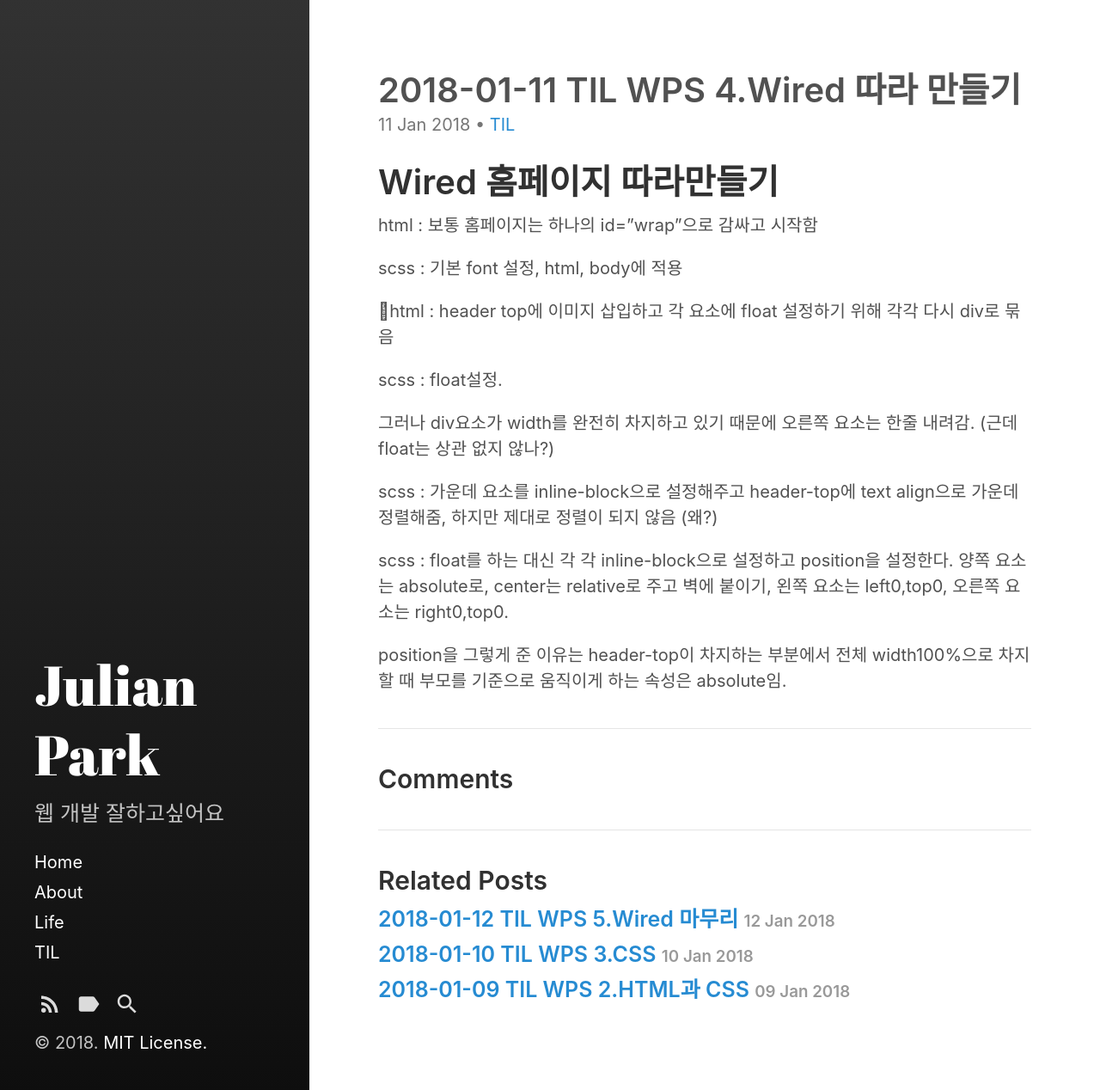
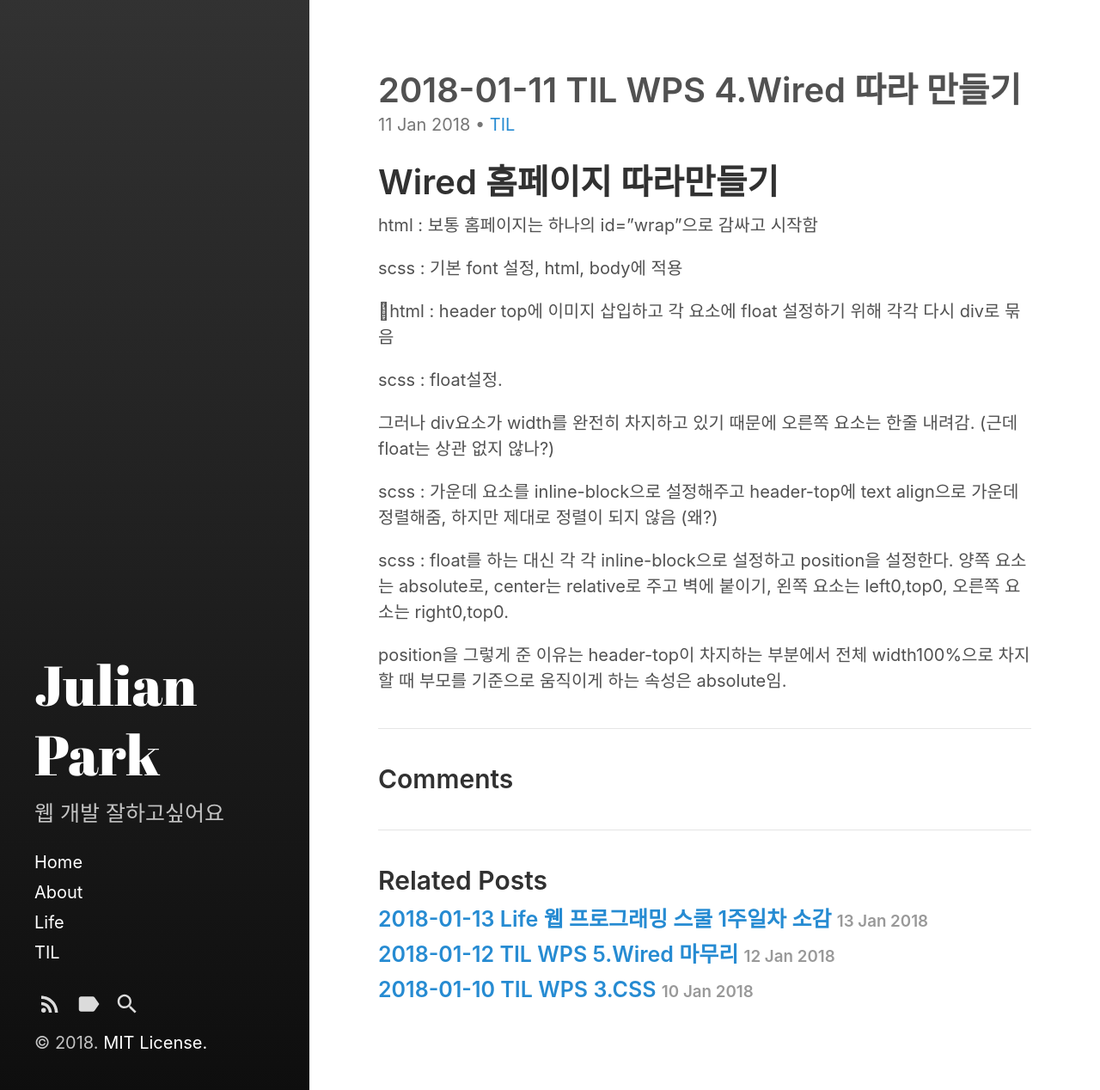
Before and after one commit to Chrisaor/chrisaor.github.com, a Jekyll site: the page built from _posts/2018-01-11-TIL.md, in a window 1280 px wide. Shown: the whole page at 86% size. Built offline with Jekyll 4.4.1, drawn with Linux system fonts in a browser that asks for light colours; part of the change alters nothing that is shown.

Commit message:
life update

```diff
--- /dev/null
+++ b/_posts/2018-01-13-LIFE.md
@@ -0,0 +1,18 @@
+---
+layout: post
+title:  "2018-01-13 Life 웹 프로그래밍 스쿨 1주일차 소감"
+date:   2018-01-13 11:30:00 +0900
+categories: Life
+---
+
+프리스쿨 조교가 마지막 수업 때 이렇게 말했다.
+
+"다음주부터 빡세니까 주말에 푹 쉬세요"
+
+그 말을 들었다고 완전 쉰건 아니었다. 그냥 알고리즘 풀면서 파이썬 연습이나 하면서 주말을 보냈다. 하지만 그러지 말았어야 했다. 조교도 그런 말을 하지 말았어야했다.
+
+주말내내 html과 css를 X나 예습했어야했다.
+
+이번 일주일동안 멘탈은 너덜너덜해졌다. 다른 수강생들의 질문조차 이해하지 못하는 자괴감과 싸워야하는 기간이다.
+
+그래도 괜찮다. 열심히 할 생각 하지말자. 애쓰지도 말자. 그냥 꾸준히 하는거다.
```
Also changed, not shown: _posts/2018-01-11-TIL.md (line endings or trailing spaces).
